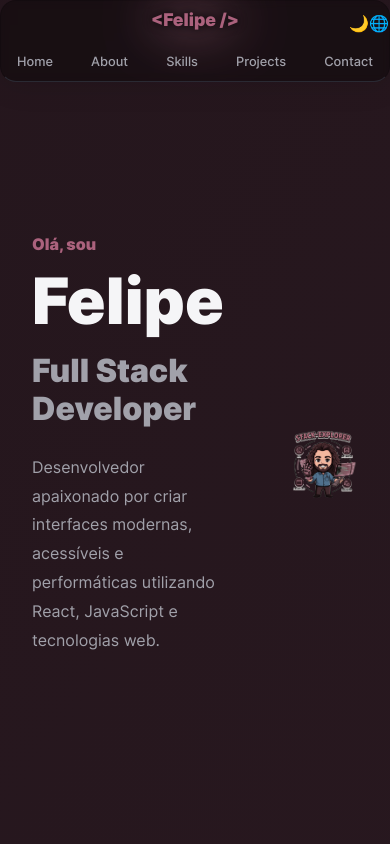
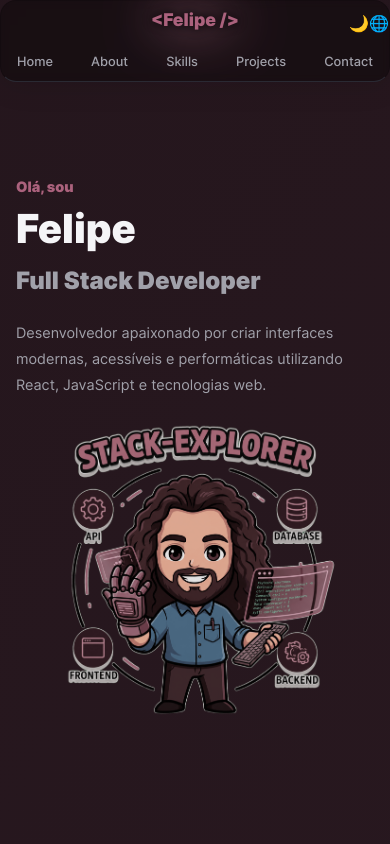
Before and after one commit to flpzht/portfolio, a React (Vite) app: page / in a window 390 px wide. Shown: the top 844 px of the page. Built offline with nearby package versions, Linux system fonts and the light colour scheme.

Commit message:
feat(section hero): created responsive structure

```diff
--- a/src/sections/Hero/Hero.module.css
+++ b/src/sections/Hero/Hero.module.css
@@ -1,9 +1,6 @@
 .hero {
   display: flex;
   align-items: center;
-
-  min-height: calc(100vh - var(--header-height));
-
   padding: var(--padding-6) 2rem;
 }
 
@@ -12,15 +9,16 @@
   justify-content: space-between;
   align-items: center;
   gap: 4rem;
-
   width: 100%;
   max-width: var(--max-width);
-
   margin: 0 auto;
 }
 
 .content {
   flex: 1;
+  display: flex;
+  flex-direction: column;
+  align-items: flex-start;
 }
 
 .greeting {
@@ -28,7 +26,7 @@
 
   color: var(--primary);
 
-  font-size: 1rem;
+  font-size: 1.2rem;
   font-weight: 600;
 }
 
@@ -53,23 +51,78 @@
 
 .description {
   max-width: 640px;
-
   color: var(--text-secondary);
-
   line-height: 1.8;
 }
 
 .buttons {
   display: flex;
   gap: 1rem;
-
-  margin-top: 2.5rem;
 }
 
 .image {
   flex: 1;
+  max-width: 400px;
+  max-height: 400px;
+  width: 100%;
+  height: 100%;
+  align-items: center;
+  overflow: hidden;
+  object-fit: contain;
+  filter: brightness(90%);
+}
 
-  display: flex;
-  justify-content: center;
-  align-items: center;
+/* =========================
+   LAPTOP
+   ========================= */
+
+@media screen and (max-width: 1024px) {
+  .image {
+    flex: 0.8;
+    max-width: 300px;
+    max-height: 300px;
+  }
 }
+
+/* =========================
+   TABLET
+   ========================= */
+
+@media screen and (max-width: 768px) {
+  .hero {
+    padding: var(--padding-6) var(--padding-1);
+  }
+  .container {
+    gap: 2rem;
+  }
+}
+
+/* =========================
+   MOBILE
+   ========================= */
+
+@media screen and (max-width: 600px) {
+  .container {
+    gap: 1.5rem;
+    flex-direction: column;
+  }
+  .greeting {
+    font-size: 0.9rem;
+  }
+
+  .name {
+    font-size: 2.5rem;
+  }
+
+  .role {
+    font-size: 1.5rem;
+  }
+  .description {
+    font-size: 0.9rem;
+  }
+  .image {
+    flex: 0.8;
+    max-width: 300px;
+    max-height: 300px;
+  }
+}
```
